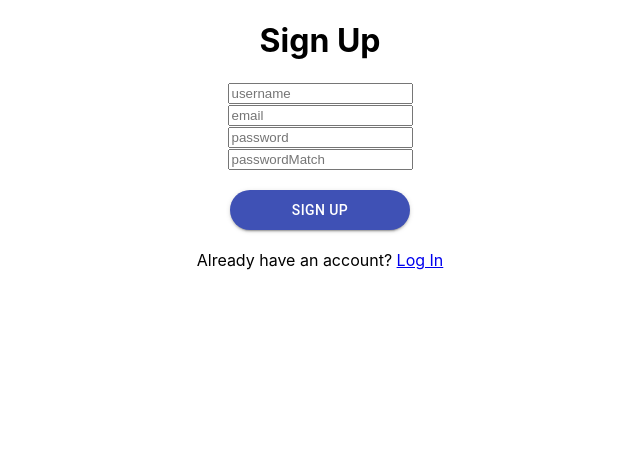
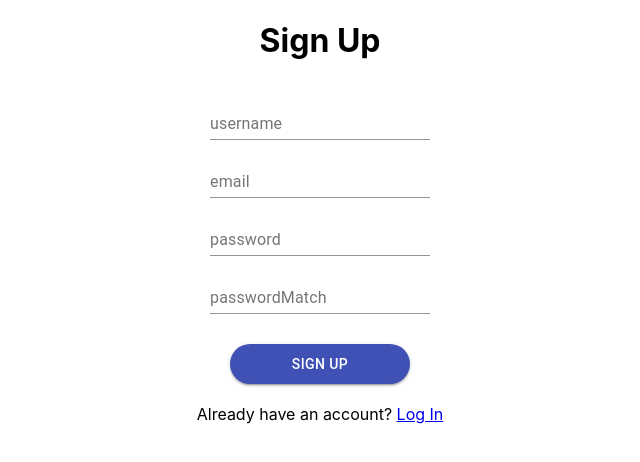
Before and after one commit to piratemermaid/fe-tracker, a React (Create React App) app in the folder client/: page /signup in a window 1280 px wide. Shown: the top 462 px of the page, without its empty margins (320-960 px from the left). Built offline with nearby package versions, Linux system fonts and the light colour scheme; no server answers.

Commit message:
login/signup ui

```diff
--- a/client/src/App.css
+++ b/client/src/App.css
@@ -40,6 +40,10 @@ button.auth-button {
     width: 180px;
     height: 40px;
     border-radius: 20px;
+}
+
+div.auth-input {
+    margin: 10px 0;
 }
 
 /* new playthrough */
--- a/client/src/pages/auth/Login.js
+++ b/client/src/pages/auth/Login.js
@@ -2,6 +2,8 @@ import React, { Component } from "react";
 import axios from "axios";
 import { withRouter, Link } from "react-router-dom";
 
+import Grid from "@material-ui/core/Grid";
+import TextField from "@material-ui/core/TextField";
 import Button from "@material-ui/core/Button";
 
 class Login extends Component {
@@ -47,25 +49,28 @@ class Login extends Component {
         return (
             <div className="center">
                 <h1>Log In</h1>
+                <Grid container justify="center">
                     <form onSubmit={(e) => this.onSubmit(e)}>
-                    <div className="input-field">
-                        <input
-                            id="username"
+                        <Grid item className="auth-input">
+                            <TextField
                                 type="text"
-                            placeholder="username"
+                                label="username"
                                 value={username}
-                            onChange={(e) => this.onInputChange(e, "username")}
+                                onChange={(e) =>
+                                    this.onInputChange(e, "username")
+                                }
                             />
-                    </div>
-                    <div className="input-field">
-                        <input
-                            id="password"
+                        </Grid>
+                        <Grid item className="auth-input">
+                            <TextField
                                 type="password"
-                            placeholder="password"
+                                label="password"
                                 value={password}
-                            onChange={(e) => this.onInputChange(e, "password")}
+                                onChange={(e) =>
+                                    this.onInputChange(e, "password")
+                                }
                             />
-                    </div>
+                        </Grid>
                         <div className="form-error">{errorMessage}</div>
                         <Button
                             className="auth-button"
@@ -80,6 +85,7 @@ class Login extends Component {
                             <Link to="/signup">Sign Up</Link>
                         </div>
                     </form>
+                </Grid>
             </div>
         );
     }
--- a/client/src/pages/auth/Signup.js
+++ b/client/src/pages/auth/Signup.js
@@ -2,6 +2,8 @@ import React, { Component } from "react";
 import axios from "axios";
 import { withRouter, Link } from "react-router-dom";
 
+import Grid from "@material-ui/core/Grid";
+import TextField from "@material-ui/core/TextField";
 import Button from "@material-ui/core/Button";
 
 class Signup extends Component {
@@ -89,45 +91,46 @@ class Signup extends Component {
         return (
             <div className="center">
                 <h1>Sign Up</h1>
+                <Grid container justify="center">
                     <form onSubmit={(e) => this.onSubmit(e)}>
-                    <div className="input-field">
-                        <input
-                            id="username"
+                        <Grid item className="auth-input">
+                            <TextField
                                 type="text"
-                            placeholder="username"
+                                label="username"
                                 value={username}
-                            onChange={(e) => this.onInputChange(e, "username")}
+                                onChange={(e) =>
+                                    this.onInputChange(e, "username")
+                                }
                             />
-                    </div>
-                    <div className="input-field">
-                        <input
-                            id="email"
+                        </Grid>
+                        <Grid item className="auth-input">
+                            <TextField
                                 type="text"
-                            placeholder="email"
+                                label="email"
                                 value={email}
                                 onChange={(e) => this.onInputChange(e, "email")}
                             />
-                    </div>
-                    <div className="input-field">
-                        <input
-                            id="password"
+                        </Grid>
+                        <Grid item className="auth-input">
+                            <TextField
                                 type="password"
-                            placeholder="password"
+                                label="password"
                                 value={password}
-                            onChange={(e) => this.onInputChange(e, "password")}
+                                onChange={(e) =>
+                                    this.onInputChange(e, "password")
+                                }
                             />
-                    </div>
-                    <div className="input-field">
-                        <input
-                            id="passwordMatch"
+                        </Grid>
+                        <Grid item className="auth-input">
+                            <TextField
                                 type="password"
-                            placeholder="passwordMatch"
+                                label="passwordMatch"
                                 value={passwordMatch}
                                 onChange={(e) =>
                                     this.onInputChange(e, "passwordMatch")
                                 }
                             />
-                    </div>
+                        </Grid>
                         <div className="form-error">{errorMessage}</div>
                         <Button
                             className="auth-button"
@@ -138,6 +141,7 @@ class Signup extends Component {
                             Sign Up
                         </Button>
                     </form>
+                </Grid>
                 <div>
                     Already have an account? <Link to="/login">Log In</Link>
                 </div>
```
Lines whose indentation alone changed are shown as unchanged.
